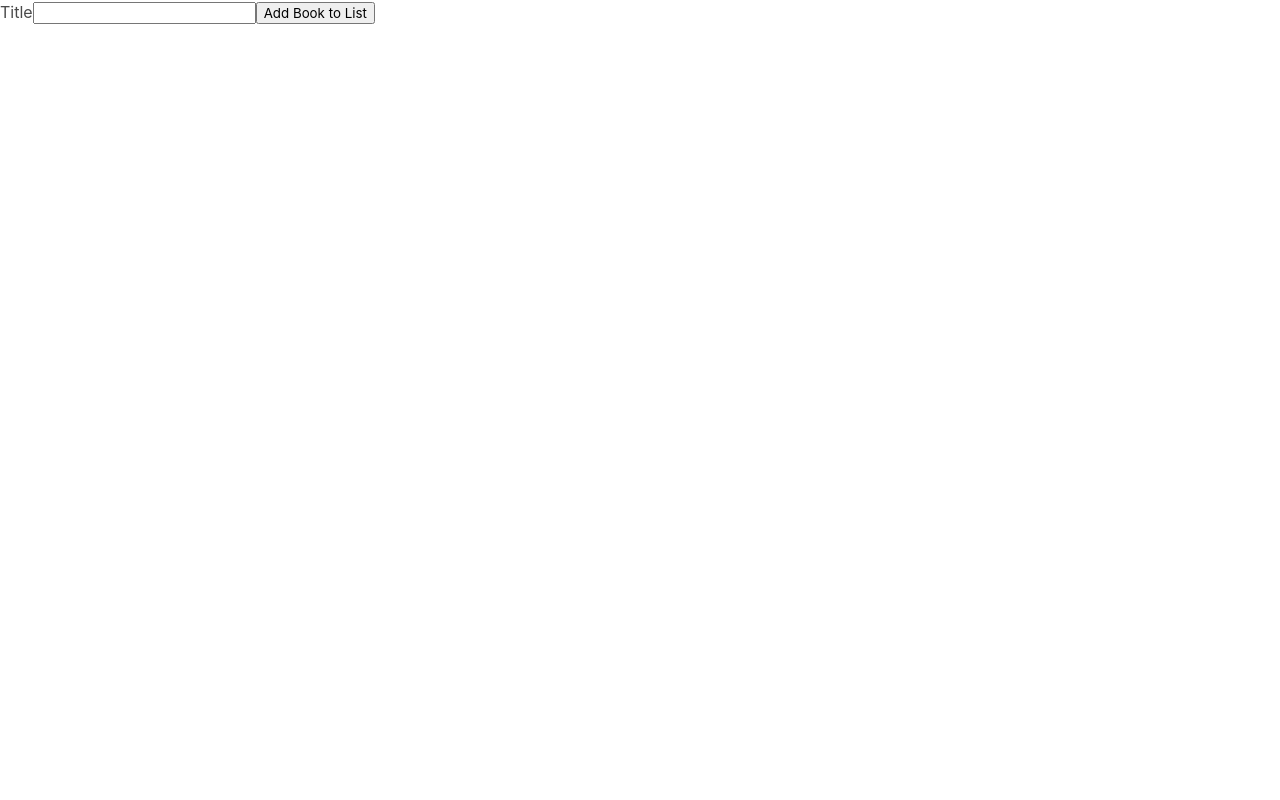
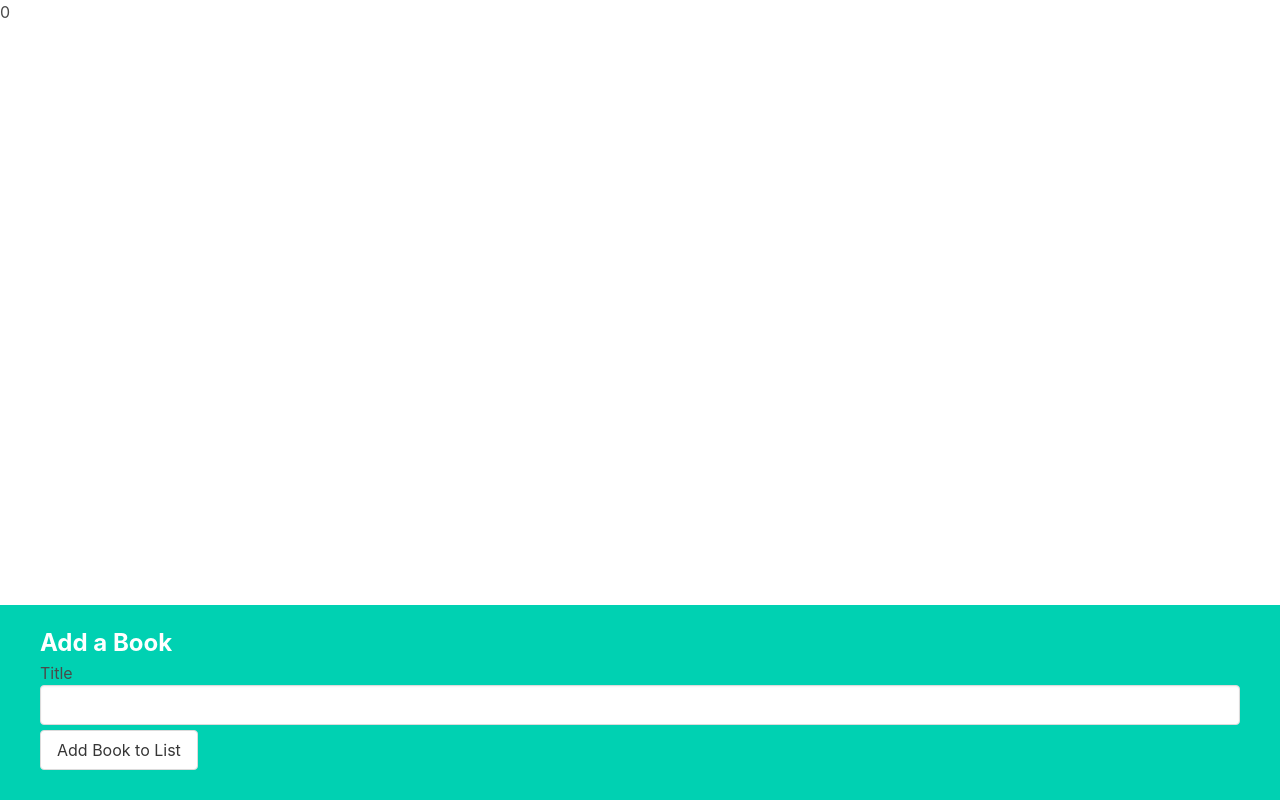
Before and after one commit to rbrtzavala/reading-list, a React (Create React App) app: page / in a window 1280 px wide. Built offline with nearby package versions, Linux system fonts and the light colour scheme.

Commit message:
build BookCreate component and update App state with create book

```diff
--- a/src/App.js
+++ b/src/App.js
@@ -6,7 +6,15 @@ function App() {
   const [books, setBooks] = useState([]);
 
   const createBook = (title) => {
-    console.log(`Add book with title: ${title}`)
+    const updatedBooks = [
+      ...books,
+      {
+        id: Math.round(Math.random() * 9999),
+        title
+      }
+    ];
+
+    setBooks(updatedBooks);
   };
 
   const editBook = () => {
@@ -19,6 +27,7 @@ function App() {
 
   return (
     <div>
+      {books.length}
       <BookCreate onCreate={createBook} />
     </div>
   );
--- a/src/Components/BookCreate.js
+++ b/src/Components/BookCreate.js
@@ -14,11 +14,16 @@ function BookCreate({ onCreate }) {
   }
 
   return (
-    <div>
+    <div className="book-create">
+      <h3>Add a Book</h3>
       <form onSubmit={handleSubmit}>
         <label>Title</label>
-        <input value={title} onChange={handleChange} />
-        <button>
+        <input
+          className="input"
+          value={title}
+          onChange={handleChange}
+        />
+        <button className="button">
           Add Book to List
         </button>
       </form>
```
